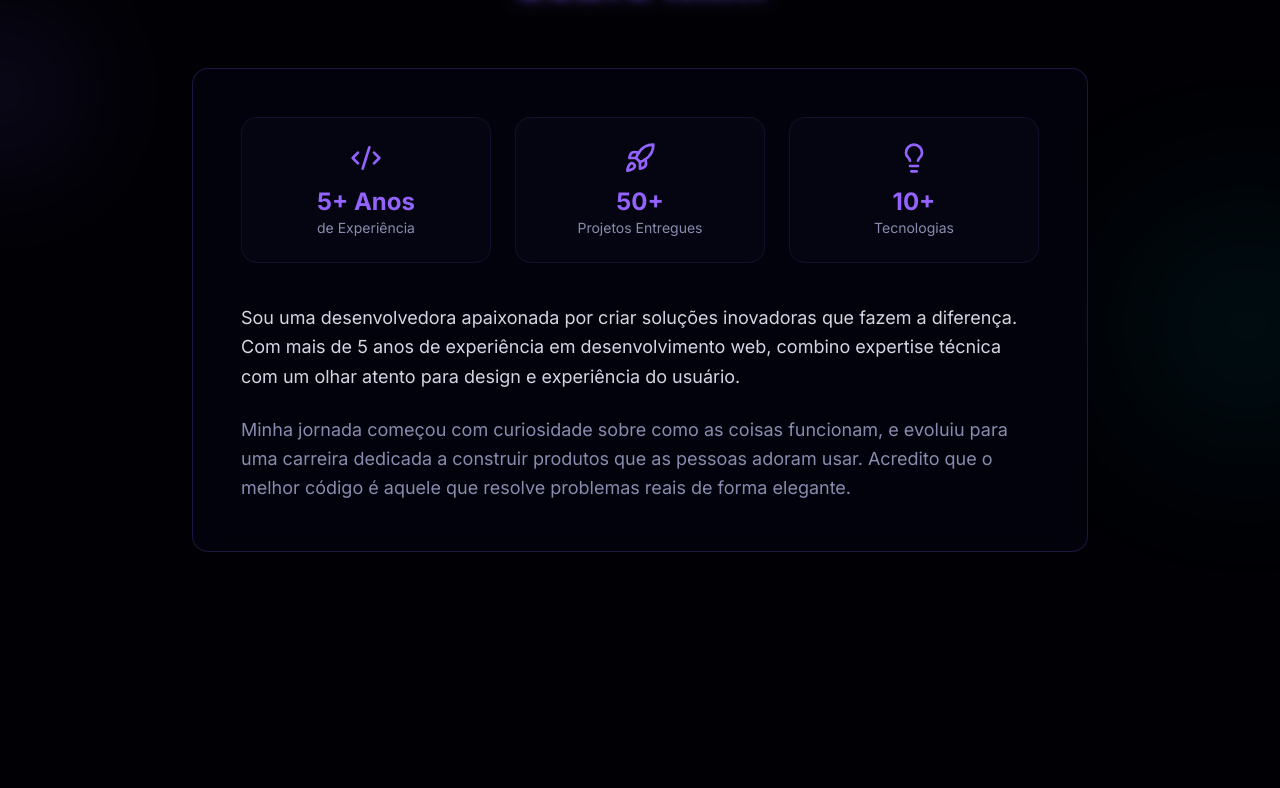
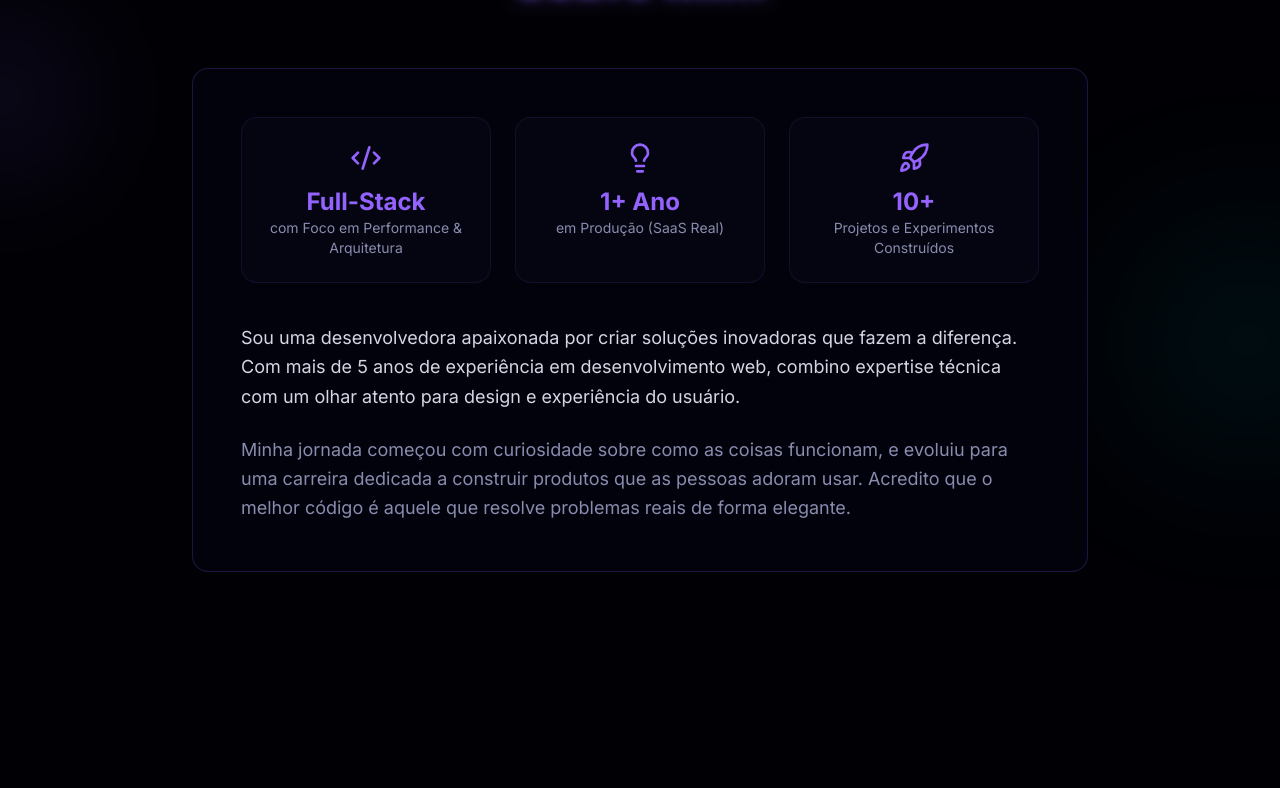
Before and after one commit to devanaclimgo/ana-portfolio, a Next.js app: page / in a window 1280 px wide. Shown: the part 972-1760 px from the top of the page. Built offline with nearby package versions, Linux system fonts and the light colour scheme.

Commit message:
refactor: update highlights in About component for accuracy and relevance

```diff
--- a/components/portfolio/about.tsx
+++ b/components/portfolio/about.tsx
@@ -7,9 +7,9 @@ import { ParallaxSection, SectionHeader } from "./parallax-section"
 import { Code2, Lightbulb, Rocket } from "lucide-react"
 
 const highlights = [
-  { icon: Code2, label: "5+ Anos", sublabel: "de Experiência" },
-  { icon: Rocket, label: "50+", sublabel: "Projetos Entregues" },
-  { icon: Lightbulb, label: "10+", sublabel: "Tecnologias" },
+  { icon: Code2, label: "Full-Stack", sublabel: "com Foco em Performance & Arquitetura" },
+  { icon: Lightbulb, label: "1+ Ano", sublabel: "em Produção (SaaS Real)" },
+  { icon: Rocket, label: "10+", sublabel: "Projetos e Experimentos Construídos" },
 ]
 
 export function About() {
```
